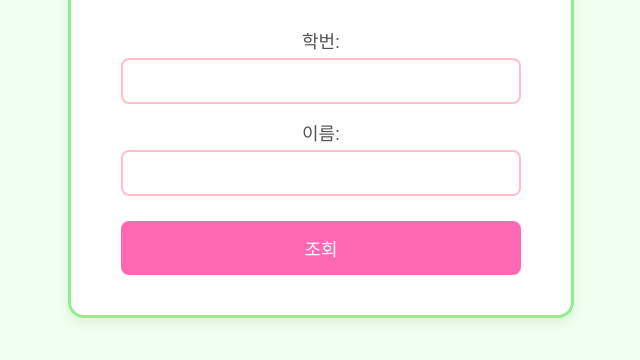
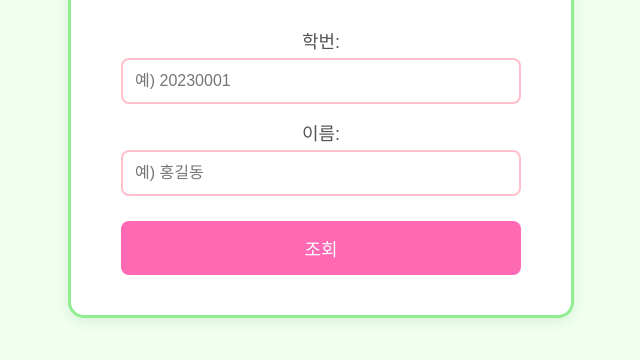
Before and after one commit to linux0907/prog, a plain HTML site: page index.html in a window 1280 px wide. Shown: the part 298-658 px from the top of the page, without its empty margins (319-959 px from the left). Drawn offline with Linux system fonts and the light colour scheme.

Commit message:
no message

```diff
--- a/index.html
+++ b/index.html
@@ -11,11 +11,14 @@
     <h1>학생 계정 조회 시스템</h1>
 
     <form id="lookupForm">
-      <label for="studentId">학번:</label>
-      <input type="text" id="studentId" name="studentId" required>
+     <!-- 학번 입력 -->
+<label for="studentId">학번:</label>
+<input type="text" id="studentId" name="studentId" required placeholder="예) 20230001">
 
-      <label for="studentName">이름:</label>
-      <input type="text" id="studentName" name="studentName" required>
+<!-- 이름 입력 -->
+<label for="studentName">이름:</label>
+<input type="text" id="studentName" name="studentName" required placeholder="예) 홍길동">
+
 
       <button type="submit">조회</button>
     </form>
```
